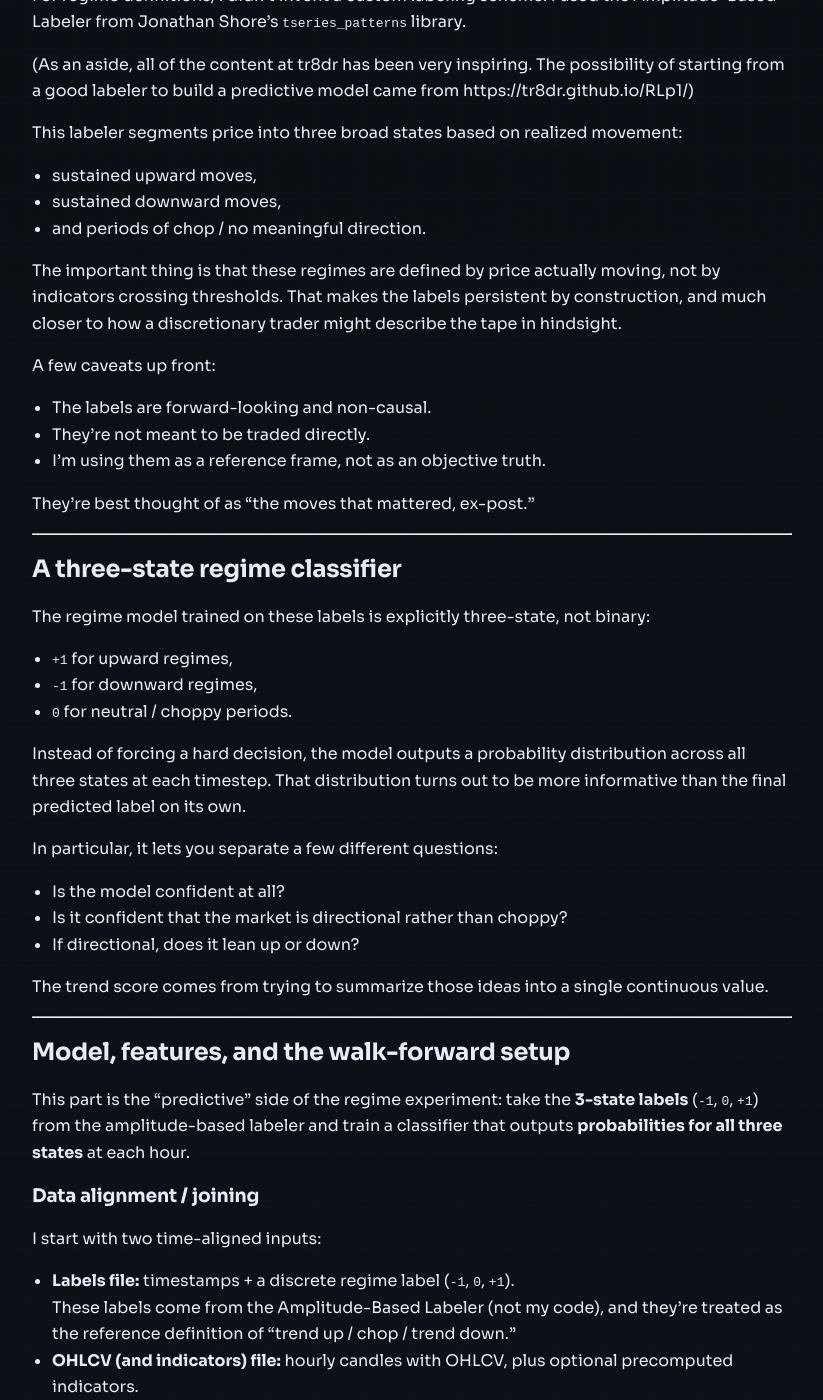
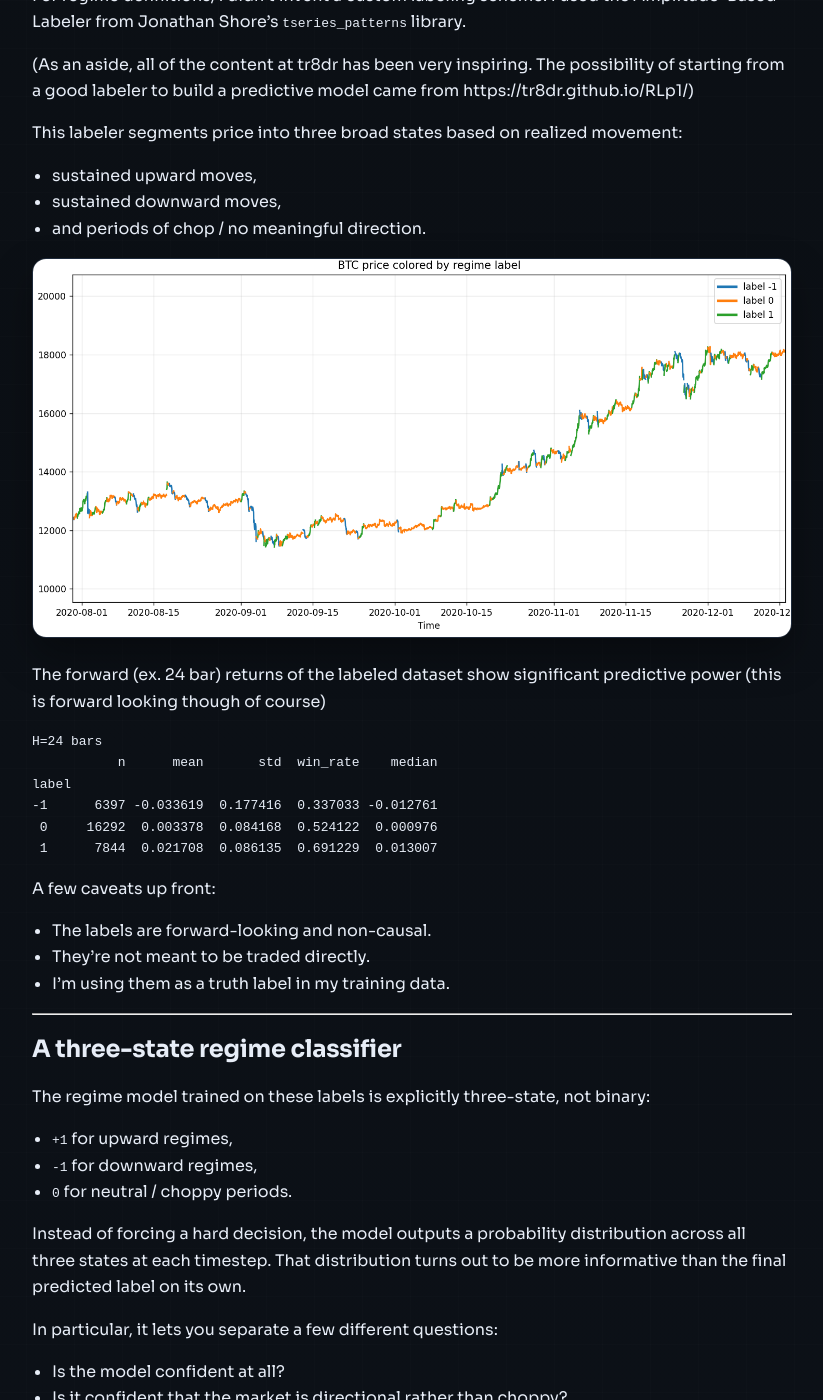
Before and after one commit to brynnj/brynnj.github.io, a Jekyll site: the page built from projects/regime_classification.md, in a window 1280 px wide and 1400 px high, scrolled down 597 px. Shown: the whole window, without its empty margins (118-941 px from the left). Built offline with Jekyll 4.4.1, drawn with Linux system fonts in a browser that asks for light colours.

Commit message:
more on the labeling

````diff
--- a/_data/projects.yml
+++ b/_data/projects.yml
@@ -22,7 +22,7 @@
   description: "Exploring regime labels, conviction scores, and their link to forward returns."
   link: "/projects/regime_classification/"
   year: "2025"
-  image: "/assets/img/binned_mean_fwd_abs_ret_vs_trend_score.png"
+  image: "/assets/img/btc_labeled_cover.png"
 - title: "Min Variance Optimized Portfolio"
   description: "A downside-variance-optimized portfolio with weekly rebalances."
   link: "/projects/risk-parity/"
--- a/projects/regime_classification.md
+++ b/projects/regime_classification.md
@@ -30,17 +30,22 @@ This labeler segments price into three broad states based on realized movement:
 - sustained downward moves,
 - and periods of chop / no meaningful direction.
 
-The important thing is that these regimes are defined by price actually moving,
-not by indicators crossing thresholds. That makes the labels persistent by
-construction, and much closer to how a discretionary trader might describe the
-tape in hindsight.
+![Example of labeled data:](/assets/img/btc_labeled.png)
+
+The forward (ex. 24 bar) returns of the labeled dataset show significant predictive power (this is forward looking though of course)
+```
+H=24 bars
+           n      mean       std  win_rate    median
+label
+-1      6397 -0.033619  0.177416  0.337033 -0.012761
+ 0     16292  0.003378  0.084168  0.524122  0.000976
+ 1      7844  0.021708  0.086135  0.691229  0.013007
+```
 
 A few caveats up front:
 - The labels are forward-looking and non-causal.
 - They're not meant to be traded directly.
-- I'm using them as a reference frame, not as an objective truth.
-
-They're best thought of as "the moves that mattered, ex-post."
+- I'm using them as a truth label in my training data.
 
 ---
 
````
Also changed, not shown: assets/img/btc_labeled.png (added), assets/img/btc_labeled_cover.png (added).
